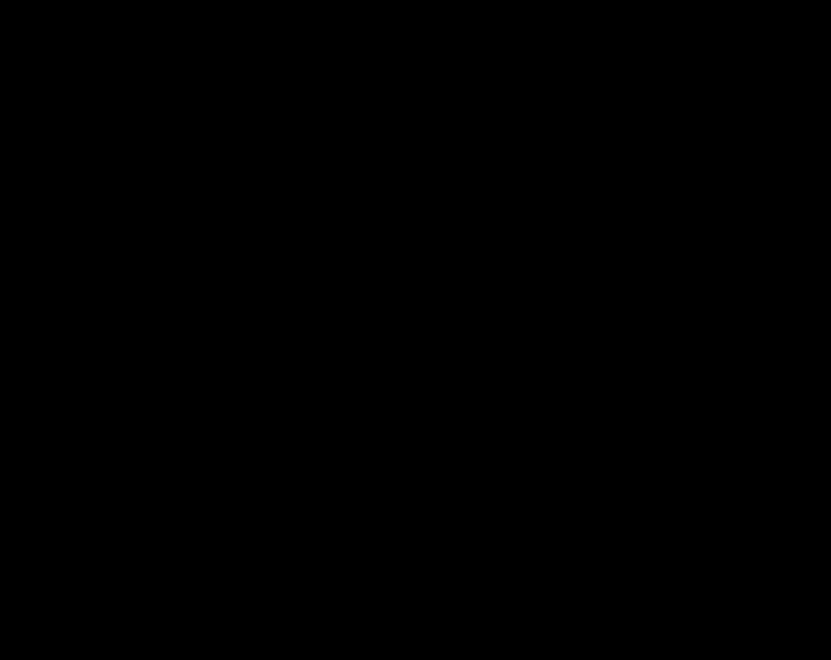
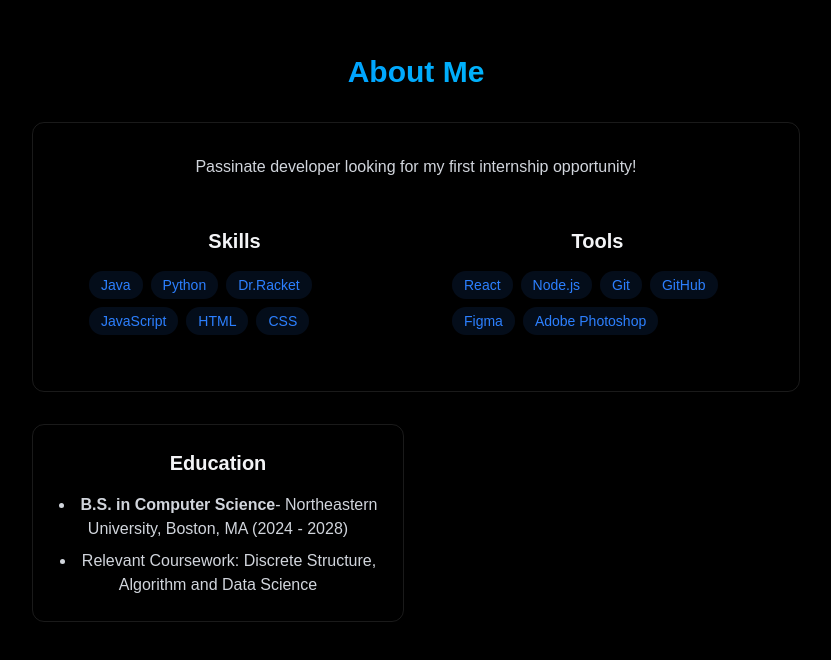
Before and after one commit to ezixuan27/ella_HOME, a React (Vite) app: page / in a window 1280 px wide. Shown: the part 894-1554 px from the top of the page, without its empty margins (224-1055 px from the left). Before the commit the page ends 864 px from the top, so only its background shows below. Built offline with nearby package versions, Linux system fonts and the light colour scheme.

Commit message:
About Section

```diff
--- a/src/App.jsx
+++ b/src/App.jsx
@@ -23,6 +23,7 @@
         <Navbar menuOpen={menuOpen} setMenuOpen={setMenuOpen}/>
         <MobileMenu menuOpen={menuOpen} setMenuOpen={setMenuOpen}/>
         <Home />
+        <About />
 
       </div>
     </>
--- a/src/components/sections/About.jsx
+++ b/src/components/sections/About.jsx
@@ -1,9 +1,91 @@
-
+import React from "react";
 
 export const About = () => {
+
+    const languages = [
+        "Java",
+        "Python",
+        "Dr.Racket",
+        "JavaScript",
+        "HTML",
+        "CSS"
+    ];
+
+    const tools = [
+        "React",
+        "Node.js",
+        "Git",
+        "GitHub",
+        "Figma",
+        "Adobe Photoshop"
+    ]
+
     return (
-        <section>
+        <section
+            id="about"
+            className="min-h-screen flex items-center justify-center py-20"
+        >
+            <div className="max-w-3xl mx-auto mx-4">
+                <h2
+                    className="text-3xl font-bold mb-8 bg-gradient-to-r from-blue-500 to-cyan-400 bg-clip-text text-transparent text-center">
+                    About Me
+                </h2>
 
+                <div className="rounded-xl p-8 border-white/10 border hover:-translate-y-1 transition-all">
+                    <p className="text-gray-300 mb-6">
+                        Passinate developer looking for my first internship opportunity!
+                    </p>
+
+                    <div className="grid grid-cols-1 md:grid-cols-2 gap-6">
+                        <div className="rounded-xl p-6 hover:-translate-y-1 transition-all">
+                            <h3 className="text-xl font-bold mb-4">Skills</h3>
+                            <div className="flex flex-wrap gap-2">
+                                {languages.map((language, key) => (
+                                    <span
+                                        key={key}
+                                        className="bg-blue-500/10 text-blue-500 py-1 px-3 rounded-full text-sm hover:bg-blue-500/20
+                                hober:shadow-[0?2px_8px_rgba(59, 130, 2246, 0.2)] transition"
+                                    >
+                                        {language}
+                                    </span>
+                                ))}
+                            </div>
+                        </div>
+
+                        <div className="rounded-xl p-6 hover:-translate-y-1 transition-all">
+                            <h3 className="text-xl font-bold mb-4">Tools</h3>
+                            <div className="flex flex-wrap gap-2">
+                                {tools.map((tool, key) => (
+                                    <span
+                                        key={key}
+                                        className="bg-blue-500/10 text-blue-500 py-1 px-3 rounded-full text-sm hover:bg-blue-500/20
+                                hober:shadow-[0?2px_8px_rgba(59, 130, 2246, 0.2)] transition"
+                                    >
+                                        {tool}
+                                    </span>
+                                ))}
+                            </div>
+                        </div>
+                    </div>
+                </div>
+
+                <div className="grid grid-cols-1 md:grid-cols-2 gap-6 mt-8">
+                    <div className="p-6 rounded-xl border-white/10 border hover:-translate-y-1 transition-all">
+                        <h3 className="text-xl font-bold mb-4"> Education </h3>
+                        <ul className="list-disc list-inside text-gray-300 space-y-2">
+                            <li>
+                                <strong>
+                                    B.S. in Computer Science
+                                </strong>
+                                - Northeastern University, Boston, MA (2024 - 2028)
+                            </li>
+                            <li>
+                                Relevant Coursework: Discrete Structure, Algorithm and Data Science
+                            </li>
+                        </ul>
+                    </div>
+                </div>
+            </div>
         </section>
     )
 
--- a/src/components/sections/Home.jsx
+++ b/src/components/sections/Home.jsx
@@ -6,7 +6,7 @@
         className="min-h-screen flex items-center justify-center relative"
     >
         <div className="text-center z-10 px-4">
-            <h1 className="text-5xl md:text-7xl font-bold mb-6 bg-gradient-to-r from-blue-500 to-purple-600 bg-clip-text text-transparent leading-right">
+            <h1 className="text-5xl md:text-7xl font-bold mb-6 bg-gradient-to-r from-blue-500 to-cyan-400 bg-clip-text text-transparent leading-right">
                 Hi, I'm Ella Zou.
             </h1>
 
```
